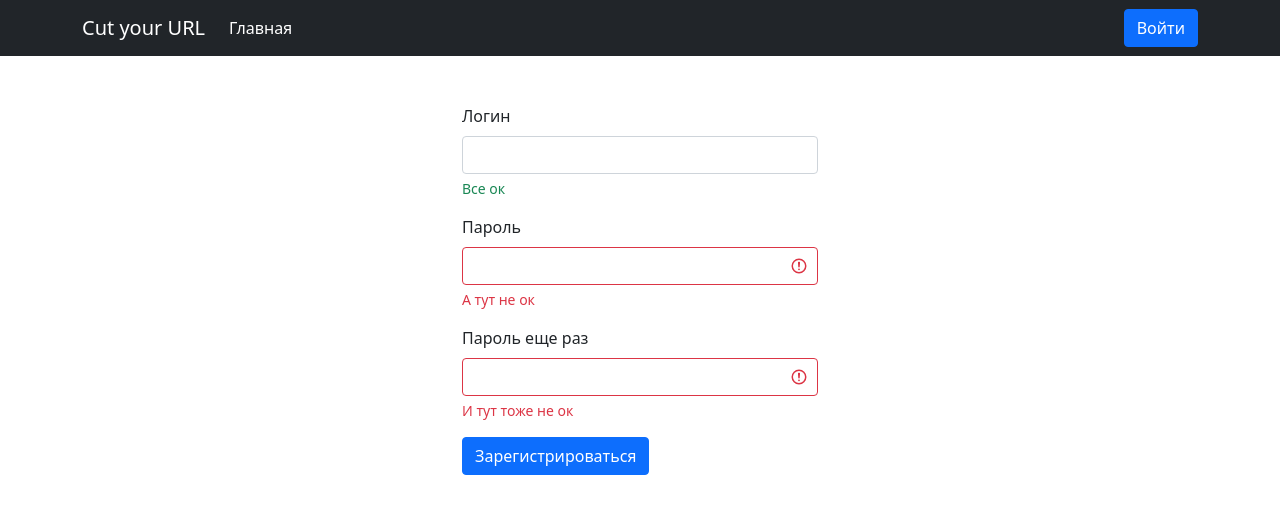
After one commit to co0lc0der/cut-your-url, a PHP site: page /register.php in a window 1280 px wide. The commit adds this page. Shown: the top 514 px of the page. Run offline with PHP 8.4, Linux system fonts and the light colour scheme.

Commit message:
add login & register pages

```diff
--- a/includes/header.php
+++ b/includes/header.php
@@ -12,19 +12,19 @@
 <header>
 	<nav class="navbar navbar-expand-lg navbar-dark bg-dark">
 		<div class="container">
-			<a class="navbar-brand" href="index.html">Cut your URL</a>
+			<a class="navbar-brand" href="index.php">Cut your URL</a>
 			<button class="navbar-toggler" type="button" data-bs-toggle="collapse" data-bs-target="#navbarSupportedContent" aria-controls="navbarSupportedContent" aria-expanded="false" aria-label="Toggle navigation">
 				<span class="navbar-toggler-icon"></span>
 			</button>
 			<div class="collapse navbar-collapse" id="navbarSupportedContent">
 				<ul class="navbar-nav me-auto mb-2 mb-lg-0">
 					<li class="nav-item">
-						<a class="nav-link active" aria-current="page" href="index.html">Главная</a>
+						<a class="nav-link active" aria-current="page" href="index.php">Главная</a>
 					</li>
 				</ul>
 				<ul class="navbar-nav ms-auto mb-2 mb-lg-0">
 					<li class="nav-item">
-						<a href="login.html" class="btn btn-primary">Войти</a>
+						<a href="login.php" class="btn btn-primary">Войти</a>
 					</li>
 				</ul>
 			</div>
--- a/index.php
+++ b/index.php
@@ -2,7 +2,7 @@
 <main class="container">
 	<div class="row mt-5">
 		<div class="col">
-			<h2 class="text-center">Необходимо <a href="register.html">зарегистрироваться</a> или <a href="login.html">войти</a> под своей учетной записью</h2>
+			<h2 class="text-center">Необходимо <a href="register.php">зарегистрироваться</a> или <a href="login.php">войти</a> под своей учетной записью</h2>
 		</div>
 	</div>
 	<div class="row mt-5">
--- /dev/null
+++ b/register.php
@@ -0,0 +1,27 @@
+<?php include 'includes/header.php'; ?>
+	<main class="container">
+		<div class="row mt-5">
+			<div class="col-4 offset-4">
+				<form>
+					<div class="mb-3">
+						<label for="login-input" class="form-label is-valid">Логин</label>
+						<input type="text" class="form-control" id="login-input" required>
+						<div class="valid-feedback">Все ок</div>
+					</div>
+					<div class="mb-3">
+						<label for="password-input" class="form-label">Пароль</label>
+						<input type="password" class="form-control is-invalid" id="password-input" required>
+						<div class="invalid-feedback">А тут не ок</div>
+					</div>
+					<div class="mb-3">
+						<label for="password-input2" class="form-label">Пароль еще раз</label>
+						<input type="password" class="form-control is-invalid" id="password-input2" required>
+						<div class="invalid-feedback">И тут тоже не ок</div>
+					</div>
+					<button type="submit" class="btn btn-primary">Зарегистрироваться</button>
+				</form>
+			</div>
+		</div>
+	</main>
+<?php
+include 'includes/footer.php';
```
Also changed, not shown: login.php (added, +22 -0 lines).
